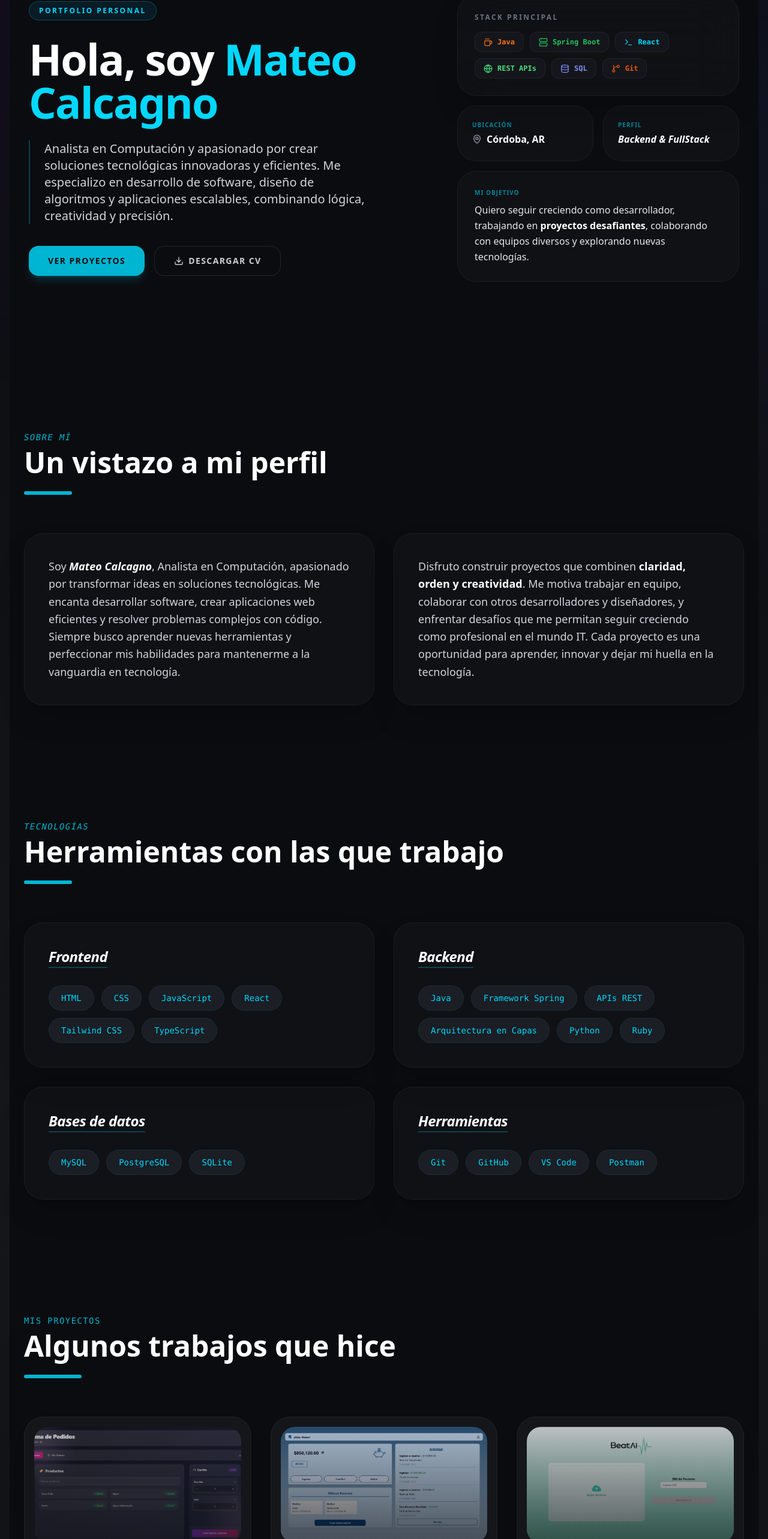
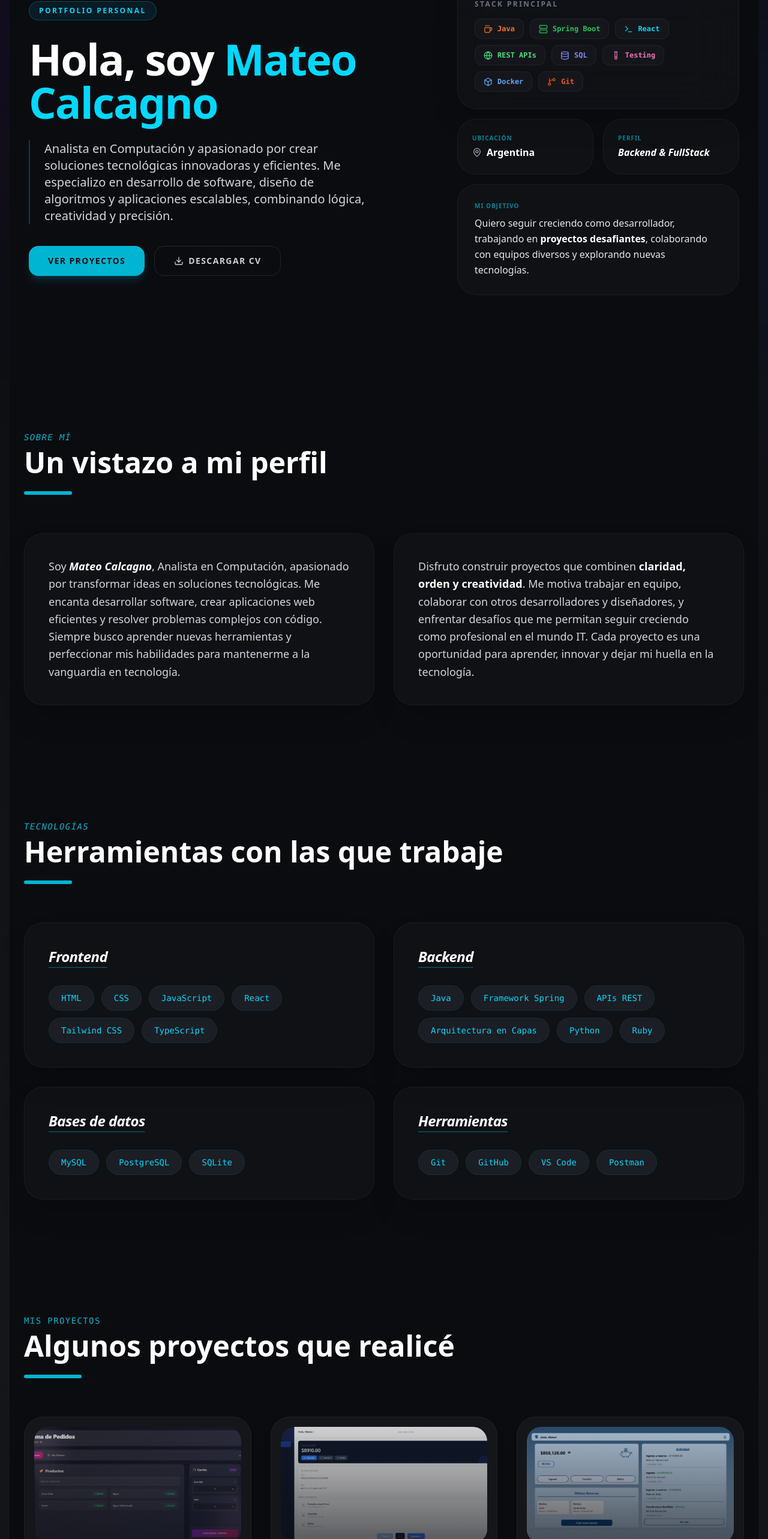
Before and after one commit to MateoCalcagno/portfolio-mateo, a React (Vite) app: page / in a window 1280 px wide. Shown: the part 177-2743 px from the top of the page at 60% size. Built offline with nearby package versions, Linux system fonts and the light colour scheme.

Commit message:
update projects and hero

```diff
--- a/src/components/Hero.tsx
+++ b/src/components/Hero.tsx
@@ -1,5 +1,5 @@
 import { motion } from "framer-motion";
-import { Download, Coffee, Globe, Server, Database, GitBranch, Terminal, MapPin } from "lucide-react";
+import { Download, Coffee, Globe, Server, Database, GitBranch, Box, MapPin, TestTube, Terminal } from "lucide-react";
 
 const stackIcons = [
   { name: "Java", icon: <Coffee size={15} />, color: "text-orange-500" },
@@ -7,6 +7,8 @@ const stackIcons = [
   { name: "React", icon: <Terminal size={15} />, color: "text-cyan-400" },
   { name: "REST APIs", icon: <Globe size={15} />, color: "text-green-400" },
   { name: "SQL", icon: <Database size={15} />, color: "text-indigo-400" },
+  { name: "Testing", icon: <TestTube size={15} />, color: "text-pink-400" },
+  { name: "Docker", icon: <Box size={15} />, color: "text-blue-400" },
   { name: "Git", icon: <GitBranch size={15} />, color: "text-orange-600" },
 ];
 
@@ -89,7 +91,7 @@ export default function Hero() {
               <p className="text-cyan-500/70 text-[10px] uppercase tracking-widest font-black mb-1">Ubicación</p>
               <div className="flex items-center gap-2 text-white font-bold text-base">
                 <MapPin size={16} className="text-gray-400 group-hover:text-cyan-400 transition-colors" />
-                Córdoba, AR
+                Argentina
               </div>
             </div>
             <div className="p-6 bg-slate-900/50 rounded-[2rem] border border-white/5 hover:border-cyan-500/20 transition-colors">
--- a/src/components/Projects.tsx
+++ b/src/components/Projects.tsx
@@ -4,6 +4,7 @@ import { ExternalLink } from "lucide-react";
 import OrderSystemImg from "../assets/sp.png";
 import VaultImg from "../assets/vault.png";
 import BeatAIImg from "../assets/beatai.png";
+import WalletImg from "../assets/wallet.png";
 
 // Componente SVG para GitHub
 const GithubLogo = () => (
@@ -24,8 +25,25 @@ const projects = [
     image: OrderSystemImg
   },
   {
+    name: "Wallet",
+    description: "Billetera virtual fullstack con autenticación, transferencias y gestión financiera.",
+    longDesc:
+      "Actualmente en desarrollo con Java, Spring Boot, React y PostgreSQL. Permite registro e inicio de sesión con JWT, transferencias mediante CVU o alias, ingresos y retiros",
+    tags: [
+      "Java",
+      "Spring Boot",
+      "React",
+      "PostgreSQL",
+      "JWT",
+      "Docker"
+    ],
+    github: "https://github.com/MateoCalcagno/wallet",
+    link: "#",
+    image: WalletImg
+  },
+  {
     name: "Vault - Virtual Wallet",
-    description: "Billetera virtual para gestionar dinero digital de manera segura y sencilla.",
+    description: "Billetera virtual para gestionar dinero digital.",
     longDesc: "Construida con Ruby, Sinatra y ActiveRecord. Permite ingresos, transferencias, retiros, reservas y consulta de actividad. Dockerizado para entorno consistente y confiable.",
     tags: ["Ruby", "Sinatra", "ActiveRecord", "SQLite3", "Docker"],
     github: "https://github.com/Elias-Raimundo/Vault-app",
@@ -52,7 +70,7 @@ export default function Projects() {
         {/* Cabecera de sección */}
         <div className="flex flex-col gap-2 mb-16">
           <p className="text-cyan-500 font-mono text-sm tracking-widest uppercase">Mis Proyectos</p>
-          <h2 className="text-4xl md:text-5xl font-extrabold text-white">Algunos trabajos que hice</h2>
+          <h2 className="text-4xl md:text-5xl font-extrabold text-white">Algunos proyectos que realicé</h2>
           <div className="w-24 h-1.5 bg-cyan-500 mt-4 rounded-full"></div>
         </div>
 
--- a/src/components/Technologies.tsx
+++ b/src/components/Technologies.tsx
@@ -26,7 +26,7 @@ export default function Technologies() {
         {/* Encabezado */}
         <div className="flex flex-col gap-2 mb-16">
           <p className="text-cyan-500 font-mono text-sm tracking-widest uppercase italic">Tecnologías</p>
-          <h2 className="text-4xl md:text-5xl font-extrabold text-white">Herramientas con las que trabajo</h2>
+          <h2 className="text-4xl md:text-5xl font-extrabold text-white">Herramientas con las que trabaje</h2>
           <div className="w-20 h-1.5 bg-cyan-500 mt-4 rounded-full"></div>
         </div>
 
```
Also changed, not shown: src/assets/wallet.png (added).
